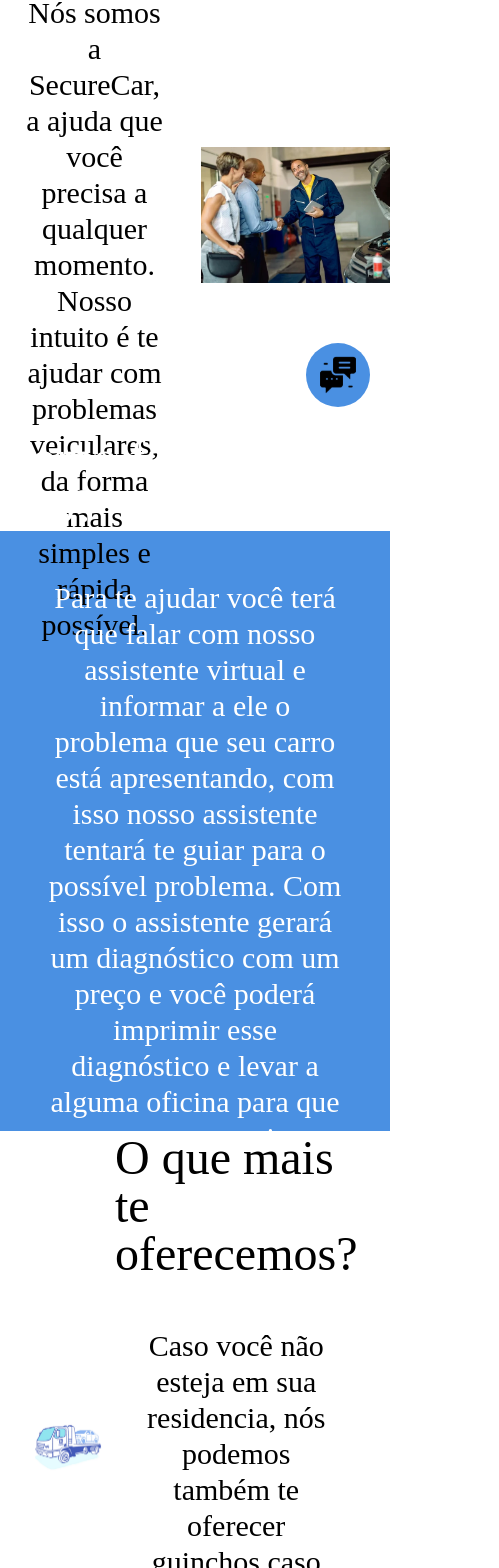
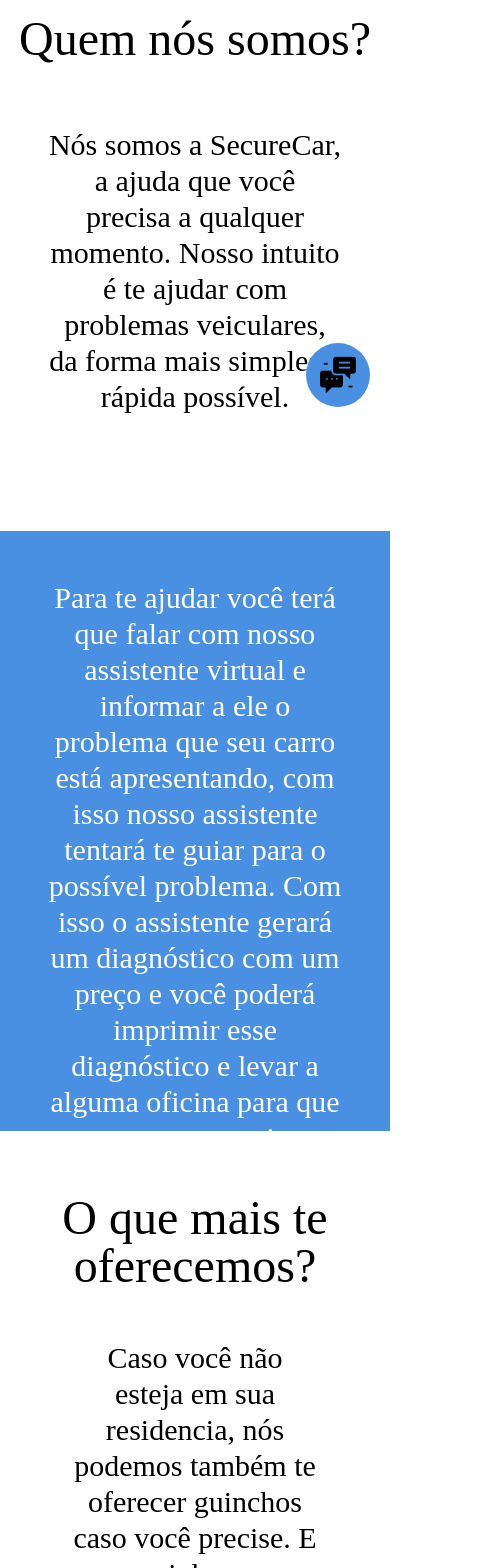
Before and after one commit to securecar/SecureCar-Front-Vite-TS-React, a React (Vite) app in the folder SecureCar-Vite-Ts/: page / in a window 390 px wide. Shown: the part 417-1985 px from the top of the page, 499 px wide, since content can reach past the window. Built offline with nearby package versions, Linux system fonts and the light colour scheme; a web font is replaced by a local one.

Commit message:
feita responsividade da pagina inicial, falta os testemnunhos

```diff
--- a/SecureCar-Vite-Ts/src/componentes/Equipe/Equipe.tsx
+++ b/SecureCar-Vite-Ts/src/componentes/Equipe/Equipe.tsx
@@ -4,8 +4,8 @@
 const Equipe = () =>{
   return (
     <div className="max-w-screen-xl p-6 min-h-96 flex flex-col m-auto">
-      <h3 className="text-5xl py-4">Equipe</h3>
-      <div className="flex justify-between w-full gap-2">{ListaEquipe.map((membro, idx) => <CardEquipe key={idx} {...membro} />)}</div>
+      <h3 className="text-center text-5xl py-4">Equipe</h3>
+      <div className="flex tablet:flex-col justify-between w-full gap-2">{ListaEquipe.map((membro, idx) => <CardEquipe key={idx} {...membro} />)}</div>
     </div>
   )
 }
--- a/SecureCar-Vite-Ts/src/pages/PaginaInicial/PaginaInicial.tsx
+++ b/SecureCar-Vite-Ts/src/pages/PaginaInicial/PaginaInicial.tsx
@@ -16,7 +16,7 @@
         <h1 className="text-white text-6xl text-center">SecureCar</h1>
       </div>
       <section className="w-full flex justify-evenly items-center gap-3 my-4 h-[600px]">
-        <div className="w-1/2  flex justify-center items-center flex-col">
+        <div className="tablet:w-full w-1/2  flex justify-center items-center flex-col">
           <h3 className="text-5xl font-medium pb-16">Quem nós somos?</h3>
           <p className="text-3xl font-light w-3/4 text-center ">
             Nós somos a SecureCar, a ajuda que você precisa a qualquer momento.
@@ -24,7 +24,7 @@
             simples e rápida possível.
           </p>
         </div>
-        <div className="w-1/2 flex justify-center items-center ">
+        <div className="tablet:hidden w-1/2 flex justify-center items-center ">
           <img
             src={help}
             alt="Ajudamos você com os problemas veiculares"
@@ -46,11 +46,11 @@
         </p>
       </section>
       <section className="w-5/6 flex justify-evenly items-center gap-3 my-4 h-[600px] m-auto">
-        <div className="w-1/4 flex justify-center items-center">
-          <img src={guincho} alt="" />
+        <div className="tablet:hidden w-1/4 flex justify-center items-center">
+          <img src={guincho} alt="Imagem guincho" />
         </div>
-        <div className="w-3/4 flex justify-center items-center flex-col">
-          <h2 className="font-medium text-black text-5xl pb-[50px]">
+        <div className="w-3/4 tablet:w-full flex justify-center items-center flex-col">
+          <h2 className="font-medium text-center text-black text-5xl pb-[50px]">
           O que mais te oferecemos?
           </h2>
           <p className="font-light text-black text-3xl text-center w-3/4">
```
Also changed, not shown: 1 other file (tests, documents, lock files or other folders).
